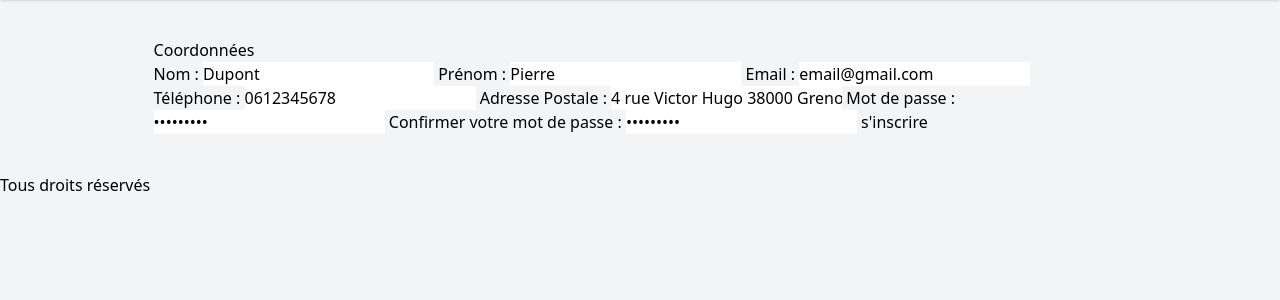
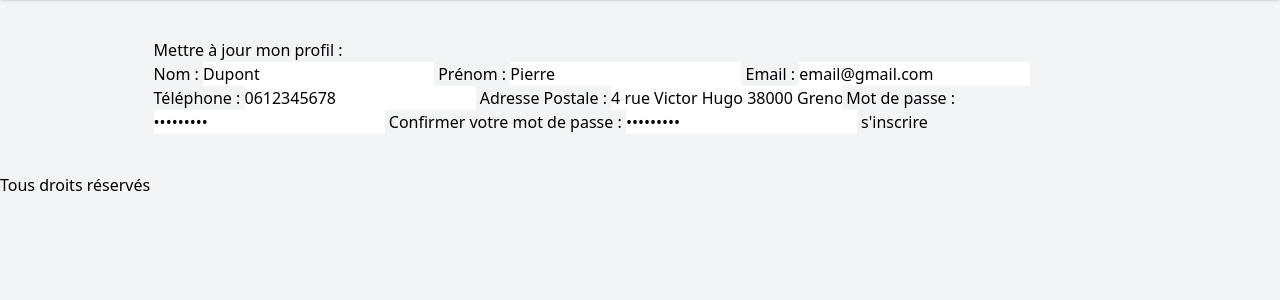
Before and after one commit to Salome-Bx/formulaire-festival-V2, a PHP site: template src/Views/user/inscriptionUser.php in a window 1280 px wide. Shown: the part 84-384 px from the top of the page. Run offline with PHP 8.4, Linux system fonts and the light colour scheme; the template is opened without the code that fills it: most values are stand-ins (such as "Sample title", 1, 10 or a date in 2020); some libraries are stand-ins or nearby versions.

Commit message:
insription User

```diff
--- a/src/Views/user/inscriptionUser.php
+++ b/src/Views/user/inscriptionUser.php
@@ -1,7 +1,7 @@
 <form action="<?= $action == "inscription" ? "/inscription/new" : "/dashboard/monprofil/edit" ?>" id="inscriptionUser" method="POST">
     <div id="coordonnees" class="blocFormulaire">
-        <h2>Coordonnées</h2>
 
+        <?= $action == "nouveau" ? "<h2>Mon profil :</h2>" : "<h2>Mettre à jour mon profil :</h2>" ?>
 
         <label for="nom">Nom :</label>
         <input type="text" name="nom" id="nom" value="Dupont">
```
Also changed, not shown: src/router.php (+5 -4 lines).
